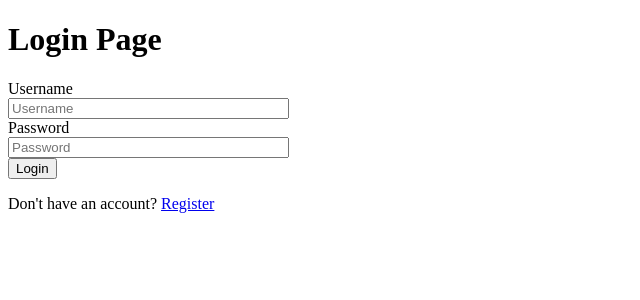
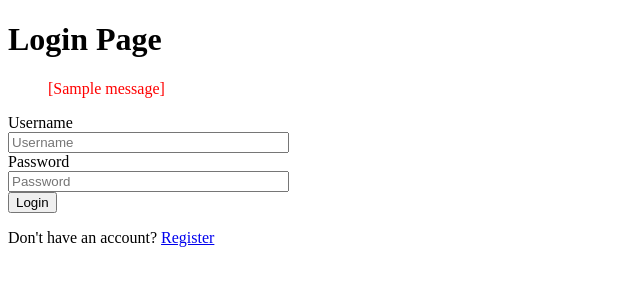
Before and after one commit to TaiKeith/MyTrials, a Flask app: page /login in a window 1280 px wide. Shown: the top 300 px of the page, without its empty margins (0-640 px from the left). Run offline with Flask 3, Linux system fonts and the light colour scheme; one stand-in notice (Sample message) is shown.

Commit message:
Updated myproject codebase

```diff
--- a/myproject/project/app.py
+++ b/myproject/project/app.py
@@ -91,6 +91,7 @@ def login():
             return redirect(url_for('dashboard'))
         else:
             flash('Login Unsuccessful. Please check username and password', 'danger')
+            return redirect(url_for('login'))
     return render_template('login.html', form=form)
 
 
@@ -113,7 +114,7 @@ def dashboard():
     return render_template('dashboard.html', username=current_user.username)
 
 
-@app.route('/logout')
+@app.route('/logout', methods=['GET', 'POST'])
 @login_required
 def logout():
     logout_user()
--- a/myproject/project/templates/dashboard.html
+++ b/myproject/project/templates/dashboard.html
@@ -6,4 +6,6 @@
 
 {% block body %}
         <h1>Welcome {{ username }}</h1>
+
+	<a href="{{ url_for('logout') }}">Logout</a>
 {% endblock %}
--- a/myproject/project/templates/login.html
+++ b/myproject/project/templates/login.html
@@ -13,6 +13,17 @@
 		{{ form.password }}
 		{{ form.submit }}
 	</form> -->
+
+	<!-- Flash messages block -->
+	{% with messages = get_flashed_messages(with_categories=true) %}
+  		{% if messages %}
+    		<ul class="flashes">
+      			{% for category, message in messages %}
+      			<span style="color: red;">[{{ message }}]</span>
+      			{% endfor %}
+    		</ul>
+  		{% endif %}
+	{% endwith %}
 
 	<form method="POST" action="">
       {{ form.hidden_tag() }}
```
